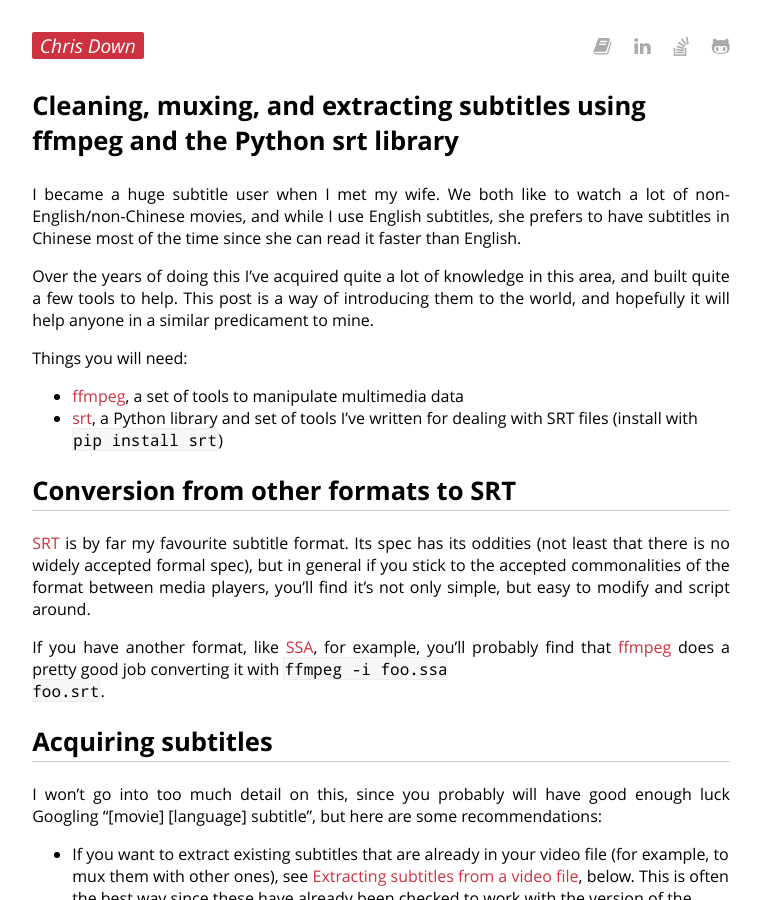
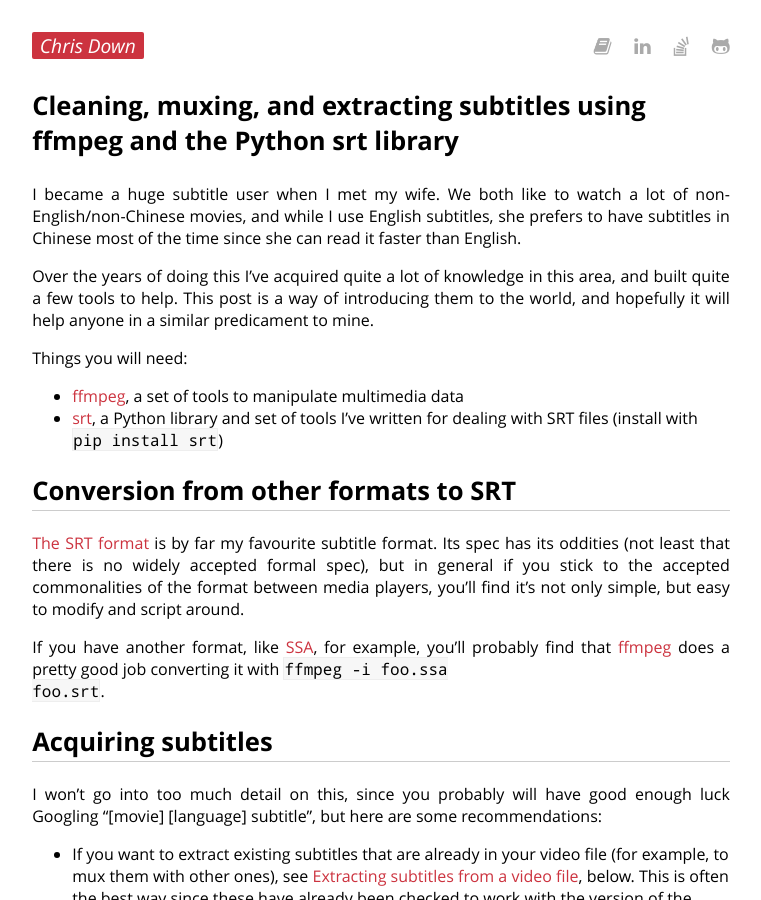
Before and after one commit to cdown/chrisdown.name, a Jekyll site: the page built from _posts/2016-09-04-cleaning-up-muxing-extracting-subtitles-using-ffmpeg-srt-tools.md, in a window 1280 px wide and 900 px high. Shown: the whole window, without its empty margins (259-1020 px from the left). Built offline with Jekyll 4.4.1, drawn with Linux system fonts in a browser that asks for light colours.

Commit message:
Fix mixed up SRT links

```diff
--- a/_posts/2016-09-04-cleaning-up-muxing-extracting-subtitles-using-ffmpeg-srt-tools.md
+++ b/_posts/2016-09-04-cleaning-up-muxing-extracting-subtitles-using-ffmpeg-srt-tools.md
@@ -24,16 +24,17 @@ Things you will need:
 
 ## Conversion from other formats to SRT
 
-[SRT][] is by far my favourite subtitle format. Its spec has its oddities (not
-least that there is no widely accepted formal spec), but in general if you
-stick to the accepted commonalities of the format between media players, you'll
-find it's not only simple, but easy to modify and script around.
+[The SRT format][] is by far my favourite subtitle format. Its spec has its
+oddities (not least that there is no widely accepted formal spec), but in
+general if you stick to the accepted commonalities of the format between media
+players, you'll find it's not only simple, but easy to modify and script
+around.
 
 If you have another format, like [SSA][], for example, you'll probably find
 that [ffmpeg][] does a pretty good job converting it with `ffmpeg -i foo.ssa
 foo.srt`.
 
-[SRT]: http://matroska.org/technical/specs/subtitles/srt.html
+[The SRT format]: http://matroska.org/technical/specs/subtitles/srt.html
 [SSA]: http://matroska.org/technical/specs/subtitles/ssa.html
 
 ## Acquiring subtitles
```
